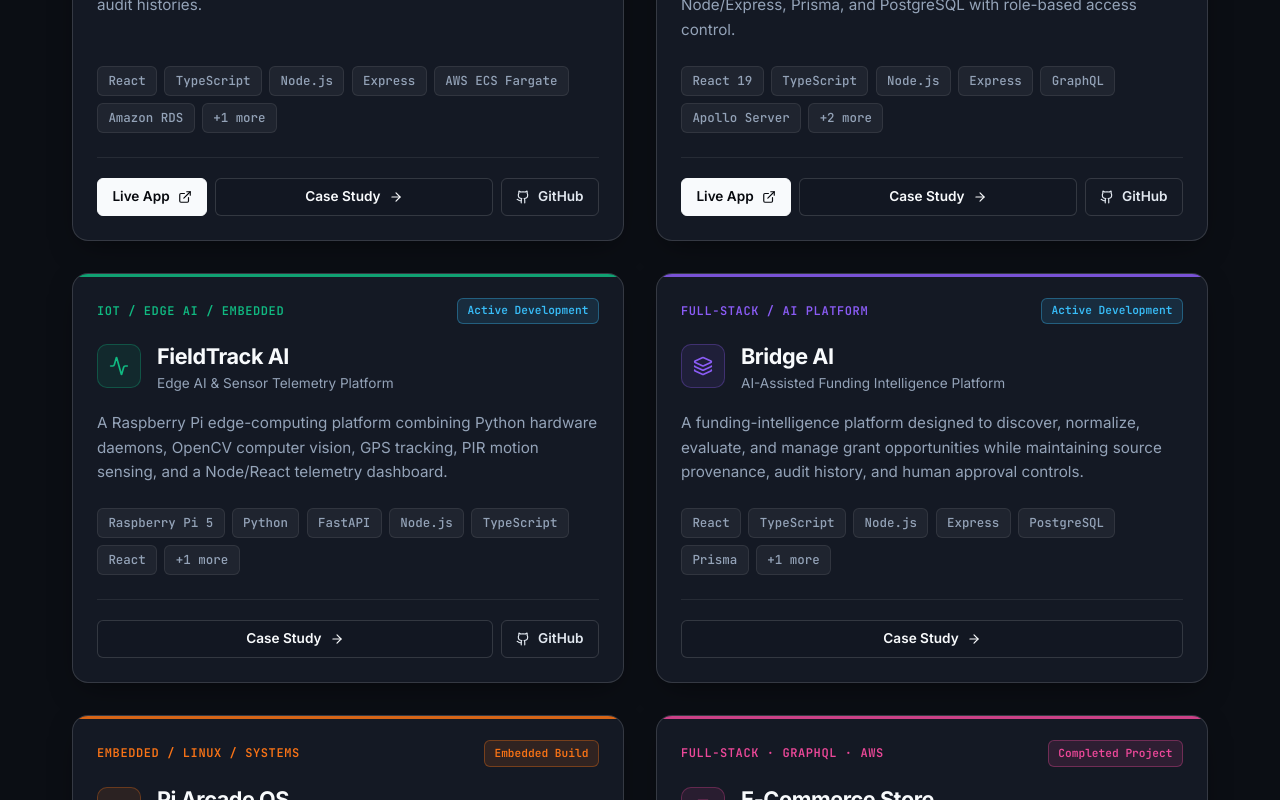
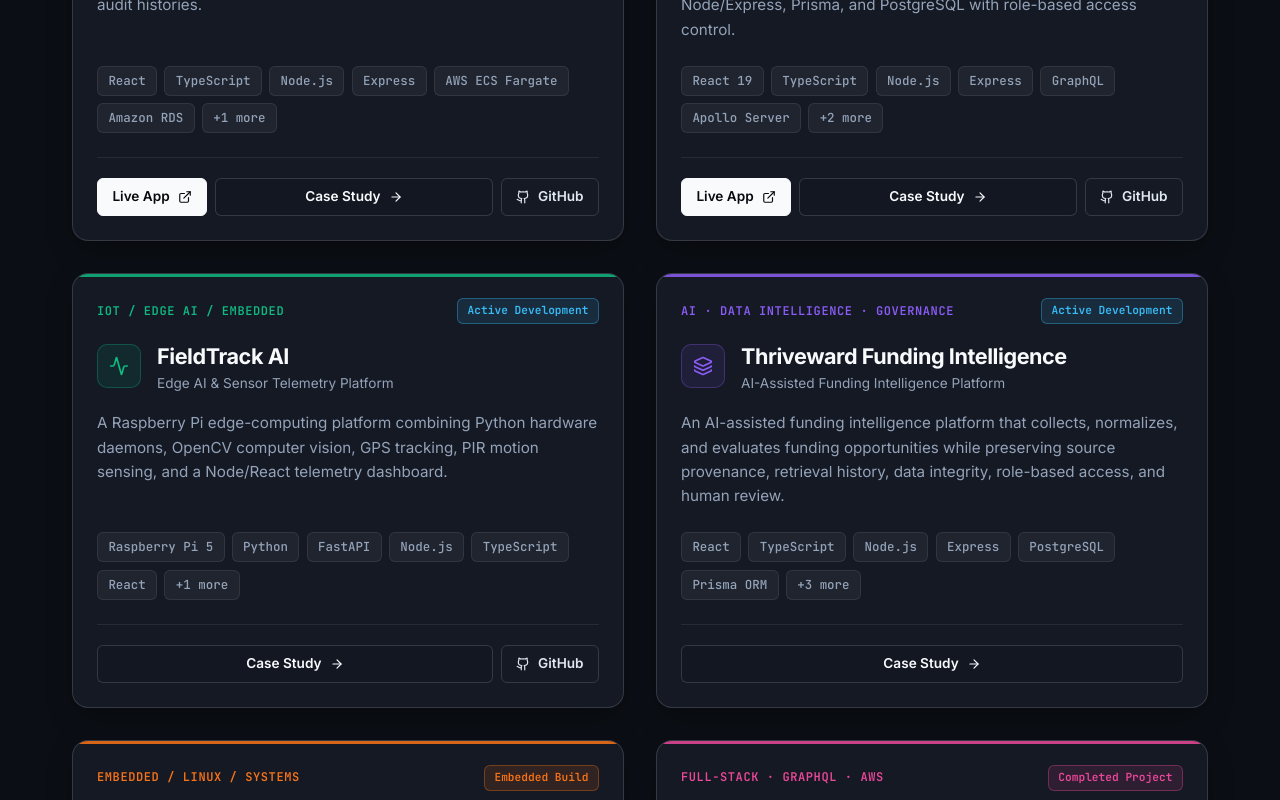
Before and after one commit to Thee-Hector-Genaro-Pacheco/myPortfolio, a React (Vite) app: page / in a window 1280 px wide. Shown: the part 1313-2113 px from the top of the page. Built offline with nearby package versions, Linux system fonts and the light colour scheme.

Commit message:
feat: finalize portfolio branding documentation and CI

```diff
--- a/src/App.tsx
+++ b/src/App.tsx
@@ -1,5 +1,5 @@
 import React from 'react';
-import { BrowserRouter as Router, Routes, Route } from 'react-router-dom';
+import { BrowserRouter as Router, Routes, Route, Navigate } from 'react-router-dom';
 import { Navbar } from './components/Navbar';
 import { Footer } from './components/Footer';
 import { HomePage } from './pages/HomePage';
@@ -12,6 +12,10 @@
       <Navbar />
       <Routes>
         <Route path="/" element={<HomePage />} />
+        <Route
+          path="/projects/bridge-ai"
+          element={<Navigate to="/projects/thriveward-funding-intelligence" replace />}
+        />
         <Route path="/projects/:slug" element={<CaseStudyPage />} />
         <Route path="/resume" element={<ResumePage />} />
       </Routes>
--- a/src/components/Hero.tsx
+++ b/src/components/Hero.tsx
@@ -138,7 +138,7 @@
                     <Layers size={16} />
                   </div>
                   <div className="node-info">
-                    <span className="node-title">Bridge AI Ingestion</span>
+                    <span className="node-title">Thriveward Ingestion</span>
                     <span className="node-subtitle">React → Express → Prisma → PostgreSQL</span>
                   </div>
                   <span className="node-badge blue">ACTIVE</span>
--- a/src/components/ProjectCard.tsx
+++ b/src/components/ProjectCard.tsx
@@ -17,7 +17,7 @@
         return <FileSpreadsheet size={20} />;
       case 'fieldtrack-ai':
         return <Activity size={20} />;
-      case 'bridge-ai':
+      case 'thriveward-funding-intelligence':
         return <Layers size={20} />;
       case 'pi-arcade-os':
         return <Terminal size={20} />;
--- a/src/data/portfolioData.ts
+++ b/src/data/portfolioData.ts
@@ -438,56 +438,56 @@
     }
   },
   {
-    id: 'bridge-ai',
-    slug: 'bridge-ai',
-    title: 'Bridge AI',
+    id: 'thriveward-funding-intelligence',
+    slug: 'thriveward-funding-intelligence',
+    title: 'Thriveward Funding Intelligence',
     subtitle: 'AI-Assisted Funding Intelligence Platform',
-    category: 'Full-Stack / AI Platform',
+    category: 'AI · Data Intelligence · Governance',
     accentColor: '#8B5CF6',
     accentGradient: 'linear-gradient(135deg, rgba(139, 92, 246, 0.15) 0%, rgba(167, 139, 250, 0.05) 100%)',
     accentBg: 'rgba(139, 92, 246, 0.1)',
     accentBorder: 'rgba(139, 92, 246, 0.3)',
-    shortDescription: 'A funding-intelligence platform designed to discover, normalize, evaluate, and manage grant opportunities while maintaining source provenance, audit history, and human approval controls.',
-    technologies: ['React', 'TypeScript', 'Node.js', 'Express', 'PostgreSQL', 'Prisma', 'Docker'],
+    shortDescription: 'An AI-assisted funding intelligence platform that collects, normalizes, and evaluates funding opportunities while preserving source provenance, retrieval history, data integrity, role-based access, and human review.',
+    technologies: ['React', 'TypeScript', 'Node.js', 'Express', 'PostgreSQL', 'Prisma ORM', 'Docker', 'Argon2id', 'JWT'],
     githubUrl: undefined, // Private repository - button omitted
     liveUrl: undefined,
     featured: true,
     status: 'Active Development',
     caseStudy: {
-      overview: 'Bridge AI is a specialized funding intelligence platform built to solve the fragmentation, lack of auditability, and manual overhead involved in discovering and evaluating grant funding opportunities for non-profits and institutions.',
-      problem: 'Grant discovery today relies on disconnected databases, non-standardized application schemas, and unstructured document formats. Traditional keyword tools lack data provenance, making it difficult for organizations to verify funding source accuracy or maintain auditable evaluation decisions.',
-      solution: 'Bridge AI introduces an auditable ingestion pipeline that fetches, normalizes, and indexes funding metrics while enforcing strict human-in-the-loop governance. Intelligent evaluators score suitability while keeping raw document lineage intact for full transparency.',
+      overview: 'Thriveward Funding Intelligence is an AI-assisted platform for discovering, structuring, and evaluating funding opportunities. The system emphasizes trustworthy source provenance, persistent opportunity records, governed data workflows, and human decision-making rather than autonomous submission.',
+      problem: 'Funding opportunities are distributed across government portals, foundations, agencies, and other sources with inconsistent formats, deadlines, eligibility criteria, and update cycles. Manual research makes it difficult to preserve source context, identify changes, and maintain a reliable opportunity pipeline.',
+      solution: 'Thriveward Funding Intelligence creates a structured funding-opportunity data layer that can ingest and normalize source information while preserving provenance, retrieval timestamps, authority metadata, and human-owned review fields.',
       architecture: {
-        title: 'Ingestion & Governance Architecture',
-        description: 'Multi-tiered pipeline separating source data ingestion, normalization, evaluation logic, and human approval workflows.',
+        title: 'Ingestion, Provenance & Governance Architecture',
+        description: 'Multi-tier architecture separating external Grants.gov API ingestion, PostgreSQL relational storage, Argon2id authentication, RBAC authorization, and human-controlled outreach review.',
         components: [
-          'Source Ingestion Layer: REST API adapters & document parsers',
-          'Provenance Engine: Hash-verified raw payload archiving in PostgreSQL',
-          'Evaluation Core: AI-assisted relevance scoring with rule-based boundary checks',
-          'Governance Dashboard: Human-in-the-loop review portal with immutable audit logs'
+          'Frontend Layer: React & TypeScript dashboard SPA with real-time status indicators and human approval drawers',
+          'API Gateway & Auth: Node.js & Express API with Argon2id session hashing, HttpOnly cookies, and X-Thriveward-CSRF anti-CSRF protection',
+          'Database Tier: PostgreSQL managed database modeling funding opportunities, citations, readiness plans, and audit logs via Prisma ORM',
+          'Provenance & Integrity Engine: Hash-verified raw payload archiving, payload deduplication, and preservation of human-owned fields during source updates',
+          'Governance & Safeguards: Strict human-in-the-loop controls preventing automated email transmission, submission, or unauthorized state advances'
         ]
       },
-      technologies: ['React', 'TypeScript', 'Node.js', 'Express', 'PostgreSQL', 'Prisma ORM', 'Docker', 'REST APIs', 'Data Provenance Protocols'],
+      technologies: ['React', 'TypeScript', 'Node.js', 'Express', 'PostgreSQL', 'Prisma ORM', 'Docker', 'Argon2id', 'JWT', 'REST APIs'],
       keyFeatures: [
-        'Automated Grant Opportunity Normalization & De-duplication',
-        'Source Provenance Tracking & Immutable Audit History',
-        'Human-in-the-Loop Approval & Governance Workflow',
-        'Custom Scoring Rules based on Institutional Eligibility Criteria',
-        'Containerized Architecture using Docker for seamless local & cloud deployment'
+        'Source Provenance & Authority Metadata Tracking',
+        'Automated Grant Opportunity Normalization & Deduplication',
+        'Human-in-the-Loop Review & Approval Workflows',
+        'Argon2id Password Hashing, Session Cookies & Anti-CSRF Defense',
+        'Role-Based Access Control (RBAC) & Verified Actor Attribution',
+        'Containerized Docker Environment for Local & Cloud Execution'
       ],
       engineeringChallenges: [
-        'Designing a schema flexible enough to handle disparate grant structures while maintaining strict type safety with Prisma & TypeScript.',
-        'Implementing data provenance patterns to trace every generated insight back to its original source document.',
-        'Preventing AI hallucination risks by enforcing deterministic fallback rules and requiring human verification on critical evaluation decisions.'
+        'Designing a provenance-aware persistence layer in PostgreSQL to update external opportunity records without overwriting human-edited analysis.',
+        'Enforcing strict server-side state machines that reject invalid status transitions and block automated external actions.'
       ],
       whatIBuilt: [
-        'Designed the relational database schema in PostgreSQL using Prisma ORM to represent opportunities, organizations, evaluations, and audit logs.',
-        'Implemented backend Express endpoints with TypeScript for processing ingestion pipelines and managing approval states.',
-        'Created a responsive React & TypeScript frontend interface with real-time status indicators, filtering, and audit inspection drawers.'
+        'Architected the relational PostgreSQL schema in Prisma ORM to model opportunities, source citations, audit logs, and user sessions.',
+        'Implemented Express 4 middleware for Argon2id session hashing, HttpOnly cookie management, and anti-CSRF header verification.',
+        'Built the React / TypeScript web interface featuring interactive opportunity triage, partner matching, and governance safeguards.'
       ],
       whatILearned: [
-        'Deepened expertise in data provenance, auditability standards, and human-in-the-loop AI governance.',
-        'Refined full-stack TypeScript architecture patterns across API boundaries and relational database models.'
+        'Mastered data provenance design patterns, server-authoritative state machine modeling, and human-in-the-loop AI governance.'
       ]
     }
   },
--- a/vite.config.ts
+++ b/vite.config.ts
@@ -5,7 +5,7 @@
 export default defineConfig({
   plugins: [react()],
   server: {
-    port: 3000,
+    port: 3001,
     open: true
   }
 })
```
Also changed, not shown: 2 other files (tests, documents, lock files or other folders).
